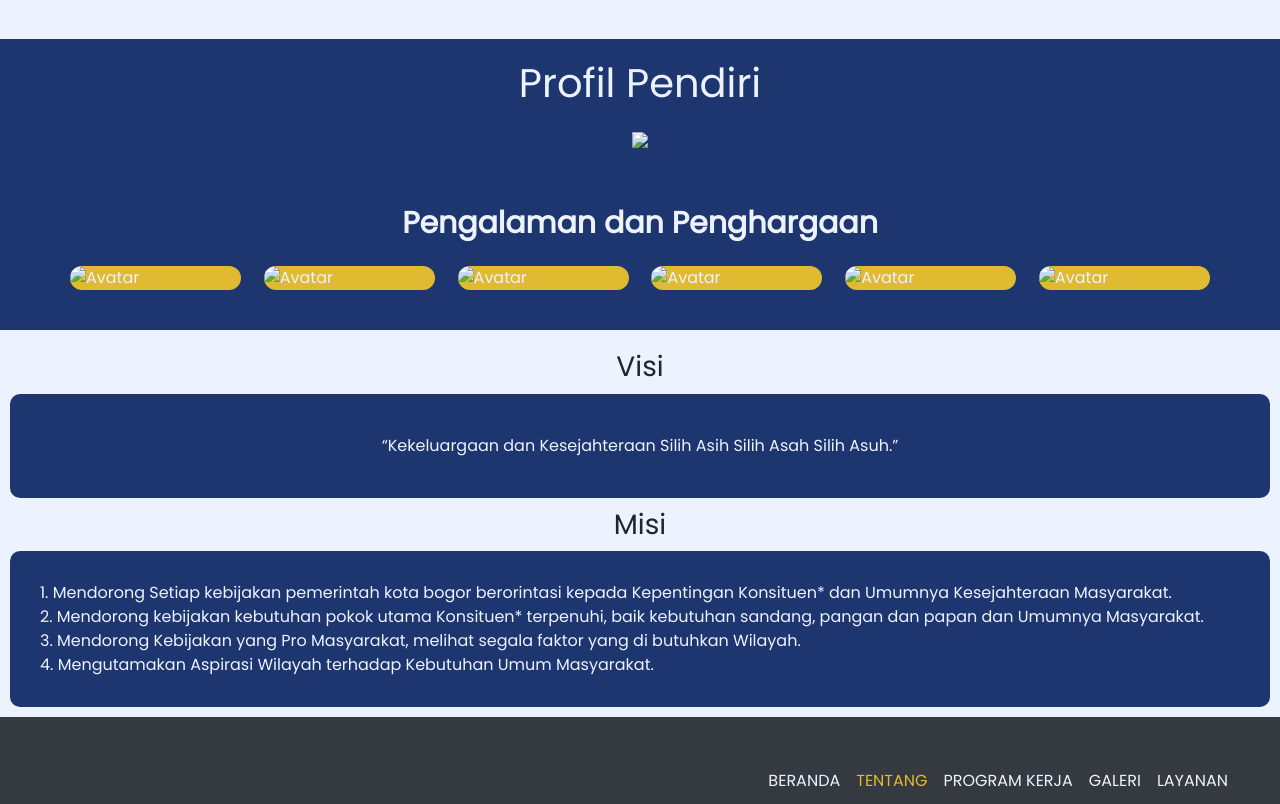
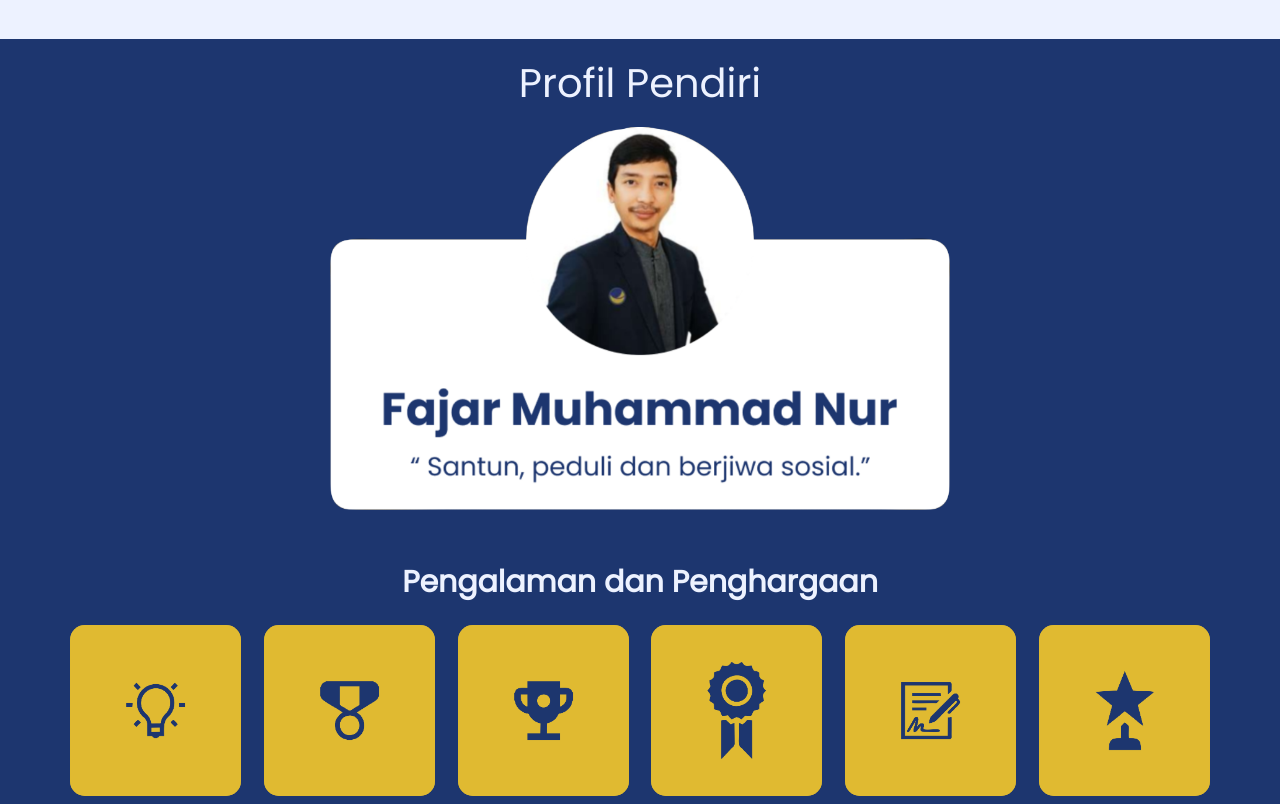
Before and after one commit to rehanbdp/jabalnurcenter, a plain HTML site: page tentang.html in a window 1280 px wide. Shown: the part 1060-1864 px from the top of the page. Drawn offline with nearby package versions, Linux system fonts and the light colour scheme.

Commit message:
Update tentang.html

```diff
--- a/tentang.html
+++ b/tentang.html
@@ -33,7 +33,7 @@
     <nav class="navbar navbar-expand-lg fixed-top">
       <div class="container">
         <a class="navbar-brand" href="index.html">
-          <img src="img/logo2.png" alt="" />
+          <img src="logo2.png" alt="" />
         </a>
         <button class="navbar-toggler" type="button" data-toggle="collapse" data-target="#navbarSupportedContent" aria-controls="navbarSupportedContent"
           aria-expanded="false"aria-label="Toggle navigation">
@@ -91,7 +91,7 @@
         <h1>Profil Pendiri</h1>
       </div>
       <div class="foto-pendiri">
-        <img src="img/foto-pendiri.png" />
+        <img src="foto-pendiri.png" />
       </div>
       <div class="judul-pengalaman">
         <p>Pengalaman dan Penghargaan</p>
@@ -100,7 +100,7 @@
         <div id="tentangkami" class="tentangkami">
           <div class="row d-flex justify-content-between">
             <div class="container-pengalaman">
-              <img src="img/pengalaman1.png" alt="Avatar" class="image" />
+              <img src="pengalaman1.png" alt="Avatar" class="image" />
               <div class="overlay-pengalaman">
                 <div class="pengalaman-text">
                   Konseptor perapihan kabel se-kota Bogor
@@ -108,7 +108,7 @@
               </div>
             </div>
             <div class="container-pengalaman ">
-              <img src="img/pengalaman2.png" alt="Avatar" class="image" />
+              <img src="pengalaman2.png" alt="Avatar" class="image" />
               <div class="overlay-pengalaman">
                 <div class="pengalaman-text">
                   Koordinator di 3 kota 1 kabupaten
@@ -116,7 +116,7 @@
               </div>
             </div>
             <div class="container-pengalaman ">
-              <img src="img/pengalaman3.png" alt="Avatar" class="image" />
+              <img src="pengalaman3.png" alt="Avatar" class="image" />
               <div class="overlay-pengalaman">
                 <div class="pengalaman-text">
                   Koordinator APJATEL terbaik nasional 2023
@@ -124,7 +124,7 @@
               </div>
             </div>
             <div class="container-pengalaman">
-              <img src="img/pengalaman4.png" alt="Avatar" class="image" />
+              <img src="pengalaman4.png" alt="Avatar" class="image" />
               <div class="overlay-pengalaman">
                 <div class="pengalaman-text">
                   Ahli telekomunikasi kota Bogor
@@ -132,7 +132,7 @@
               </div>
             </div>
             <div class="container-pengalaman">
-              <img src="img/pengalaman5.png" alt="Avatar" class="image" />
+              <img src="pengalaman5.png" alt="Avatar" class="image" />
               <div class="overlay-pengalaman">
                 <div class="pengalaman-text">
                   Kontrak kerjasama dengan kota Bogor 5 Tahun
@@ -140,7 +140,7 @@
               </div>
             </div>
             <div class="container-pengalaman ">
-              <img src="img/pengalaman6.png" alt="Avatar" class="image" />
+              <img src="pengalaman6.png" alt="Avatar" class="image" />
               <div class="overlay-pengalaman">
                 <div class="pengalaman-text">Bogor Smart City 2025</div>
               </div>
@@ -183,7 +183,7 @@
       <nav id="header-nav" class="navbar navbar-expand-lg p-4 mb-3 bg-dark">
         <div class="container-fluid">
           <a class="navbar-brand" href="index.html">
-            <img src="img/logo2.png" alt="" />
+            <img src="logo2.png" alt="" />
           </a>
         </div>
         <div>
```
